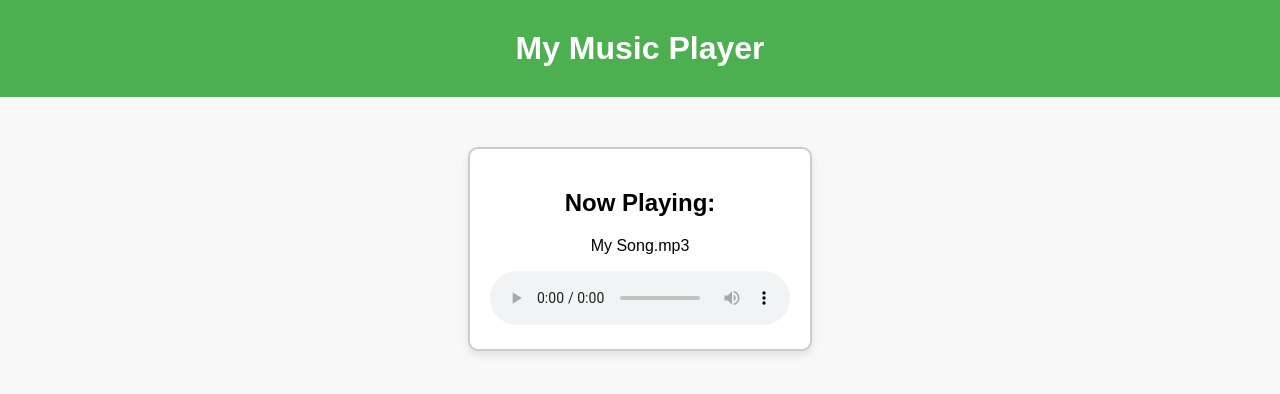
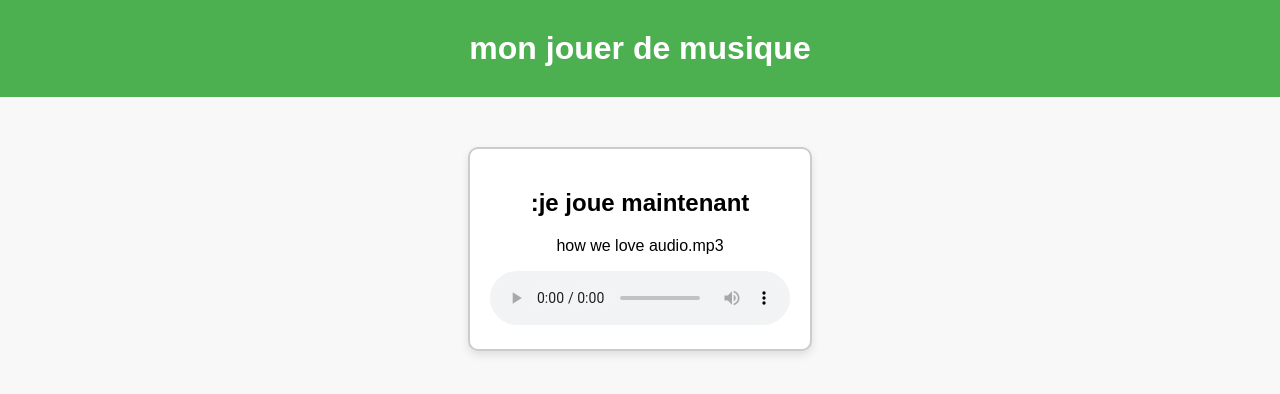
Before and after one commit to oeifpervmdlkvm/test, a plain HTML site: page index.html in a window 1280 px wide. Drawn offline with Linux system fonts and the light colour scheme.

Commit message:
index.html

```diff
--- a/index.html
+++ b/index.html
@@ -1,8 +1,8 @@
 <!DOCTYPE html>
-<html lang="en">
+<html lang="FR">
 <head>
     <meta charset="UTF-8">
-    <title>My Music Page</title>
+    <title>mon page de musique</title>
     <style>
         body {
             font-family: Arial, sans-serif;
@@ -43,13 +43,13 @@
 <body>
 
     <header>
-        <h1>My Music Player</h1>
+        <h1>mon jouer de musique</h1>
     </header>
 
     <main>
         <div class="player-container">
-            <h2>Now Playing:</h2>
-            <p>My Song.mp3</p>
+            <h2>:je joue maintenant</h2>
+            <p>how we love audio.mp3</p>
             <audio controls>
                 <source src="howweloveaudio.mp3" type="audio/mpeg">
                 Your browser does not support the audio element.
```
